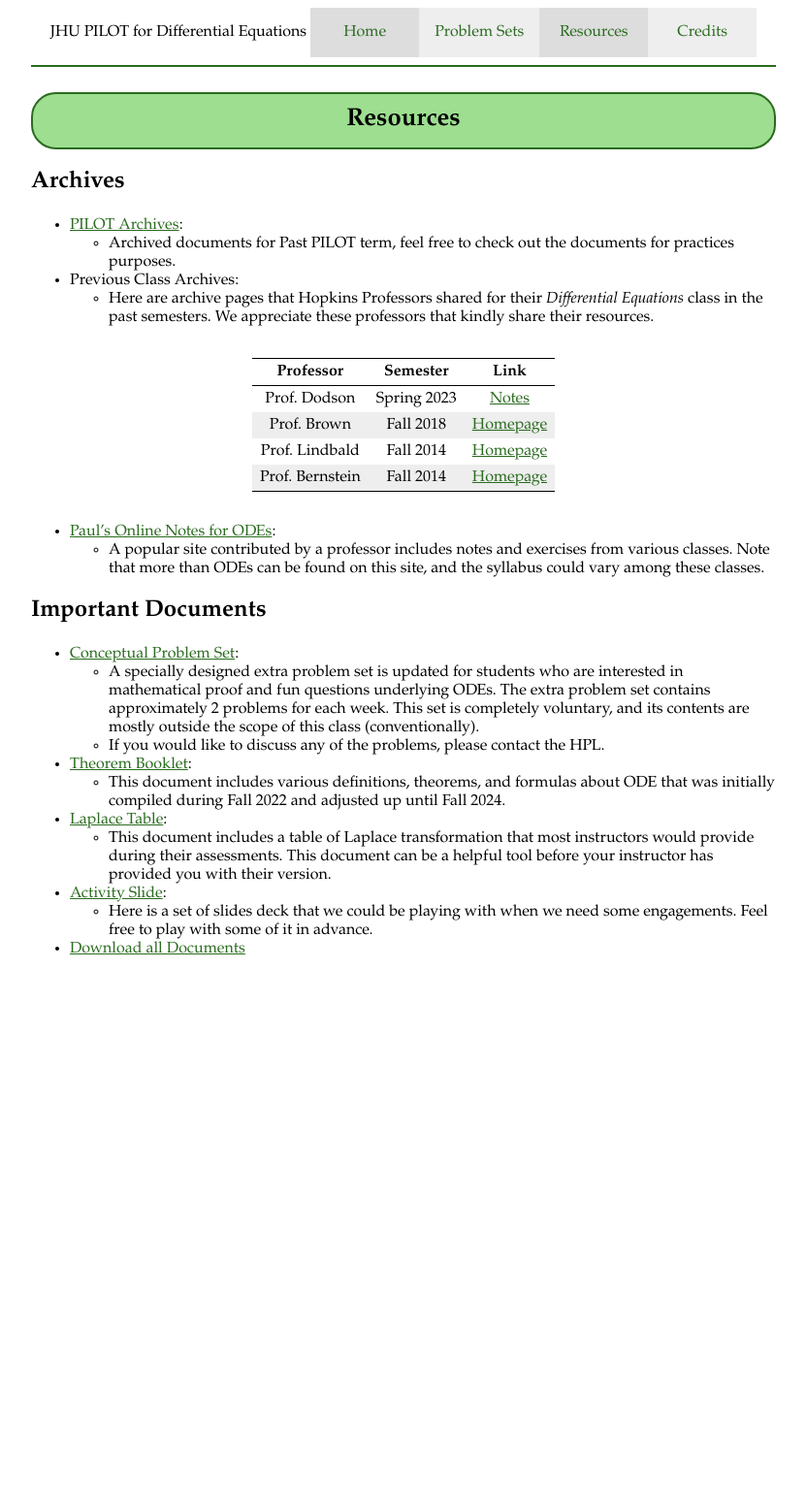
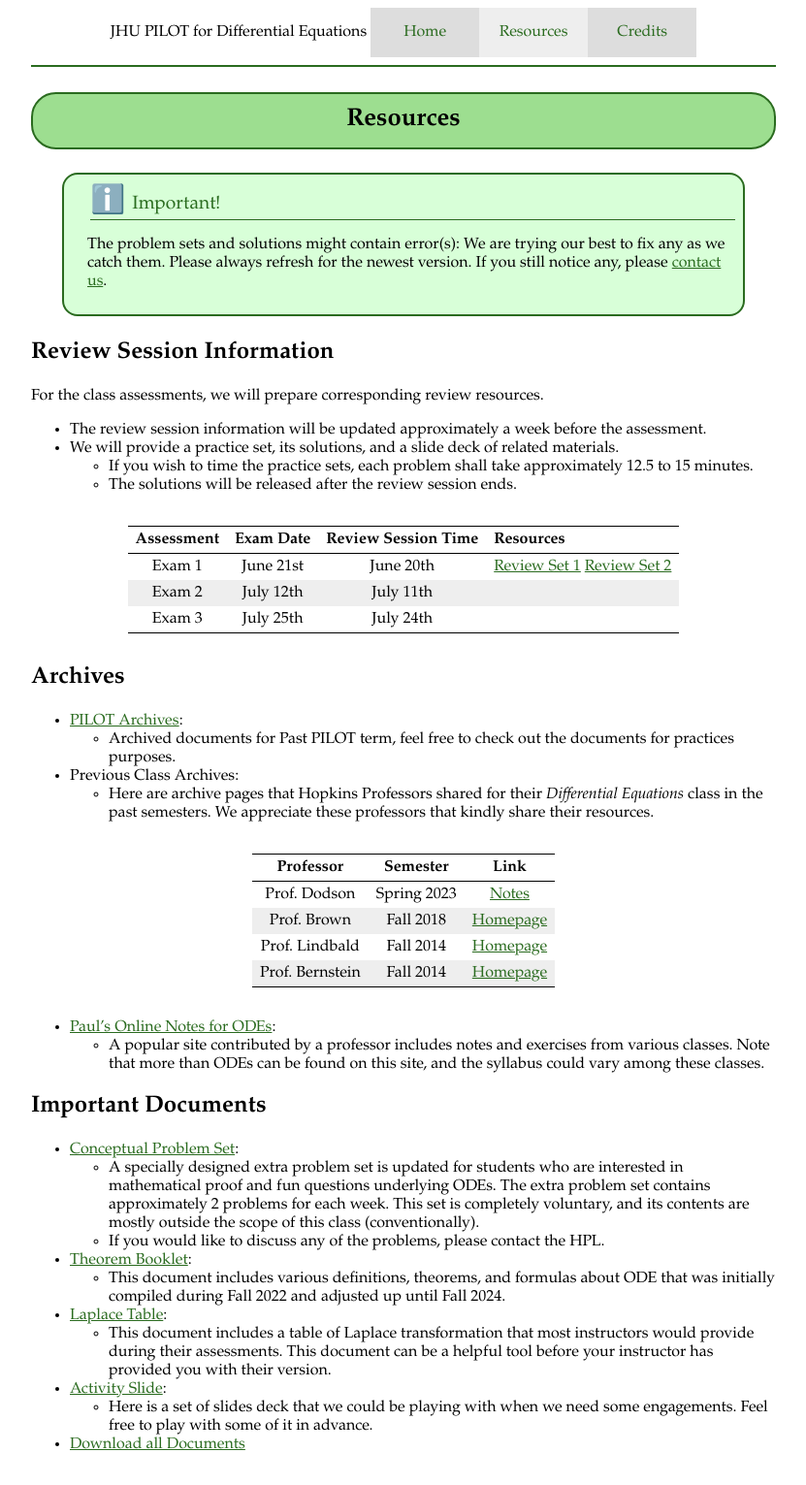
Before and after one commit to JHU-ODE-PILOT/SU25, a Jekyll site: the page built from resources.md, in a window 1280 px wide. Shown: the whole page at 97% size, without its empty margins (224-1055 px from the left). Built offline with Jekyll 4.4.1, drawn with Linux system fonts in a browser that asks for light colours; before the commit the page ends 1020 px from its top, so only the background shows below that.

Commit message:
updated website format

```diff
--- a/_layouts/default.html
+++ b/_layouts/default.html
@@ -23,7 +23,6 @@
       <ul id="navbar">
         <li><span class="style"> JHU PILOT for Differential Equations </span></li>
         <li id="navbar_home"><a href="{{site.baseurl}}/index.html">Home</a></li>
-        <li id="navbar_ps"><a href="{{site.baseurl}}/problem_sets.html">Problem Sets</a></li>
         <li id="navbar_resources"><a href="{{site.baseurl}}/resources.html">Resources</a></li>
         <li id="navbar_credit"><a href="{{site.baseurl}}/credits.html">Credits</a></li>
       </ul>
--- a/resources.md
+++ b/resources.md
@@ -3,6 +3,27 @@ layout: default
 title: "Resources"
 category: "resource"
 ---
+
+<div class='admonition info'>
+  <div class='title'>Important!</div>
+  <div class='content' markdown='1'>
+The problem sets and solutions might contain error(s): We are trying our best to fix any as we catch them. Please always refresh for the newest version. If you still notice any, please [contact us]({{site.baseurl}}/credits.html).
+  </div>
+</div>
+
+## Review Session Information
+
+For the class assessments, we will prepare corresponding review resources.
+- The review session information will be updated approximately a week before the assessment.
+- We will provide a practice set, its solutions, and a slide deck of related materials.
+    - If you wish to time the practice sets, each problem shall take approximately 12.5 to 15 minutes.
+    - The solutions will be released after the review session ends.
+
+| Assessment | Exam Date | Review Session Time | Resources |
+|:----------:|:---------:|:-------------------:|:----------|
+| Exam 1 | June 21st | June 20th | [Review Set 1](/PSets/Exam_1-PS1.pdf) [Review Set 2](/PSets/Exam_1-PS2.pdf) |
+| Exam 2 | July 12th | July 11th |  |
+| Exam 3 | July 25th | July 24th |  |
 
 ## Archives
 
```
Also changed, not shown: problem_sets.md (deleted, +0 -46 lines).
